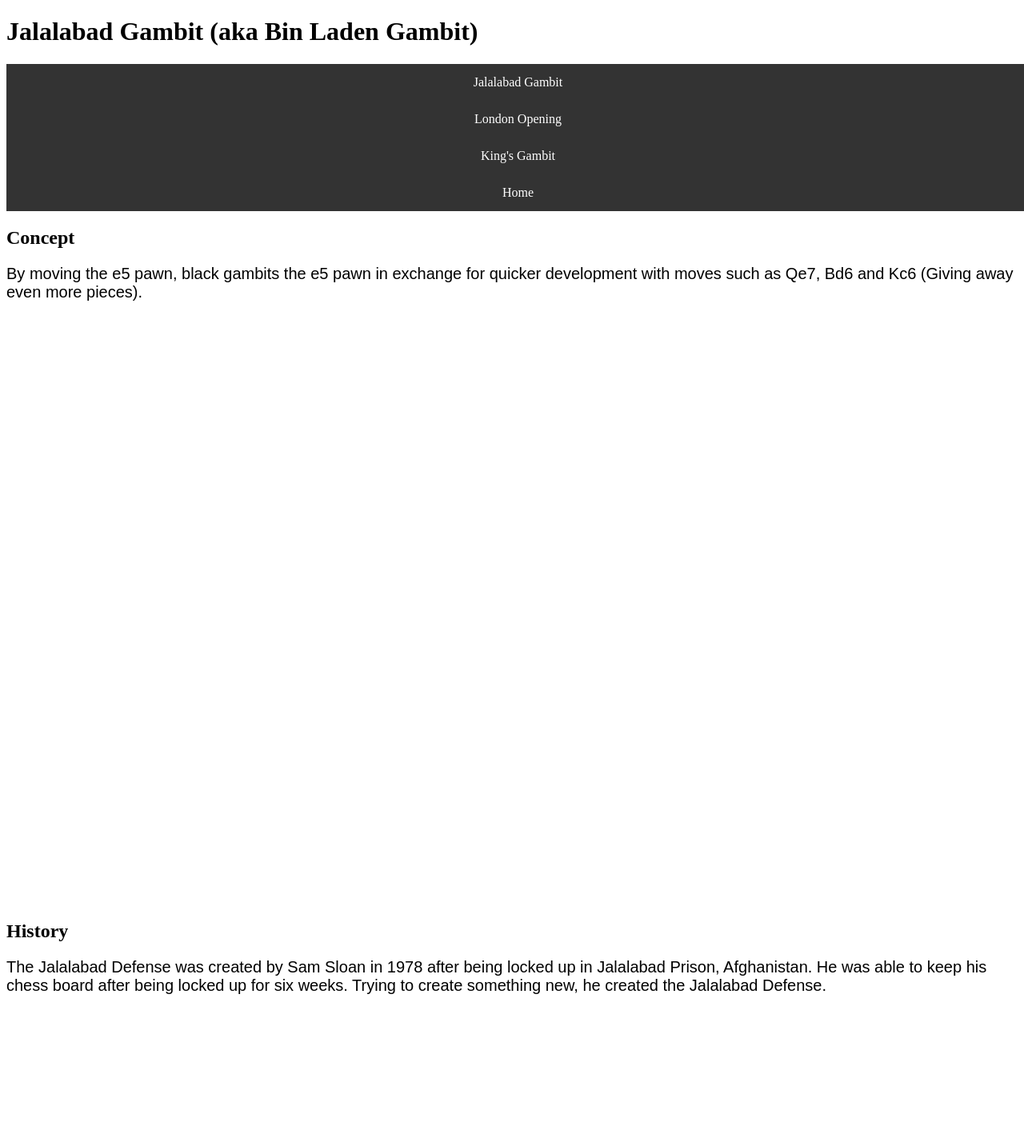
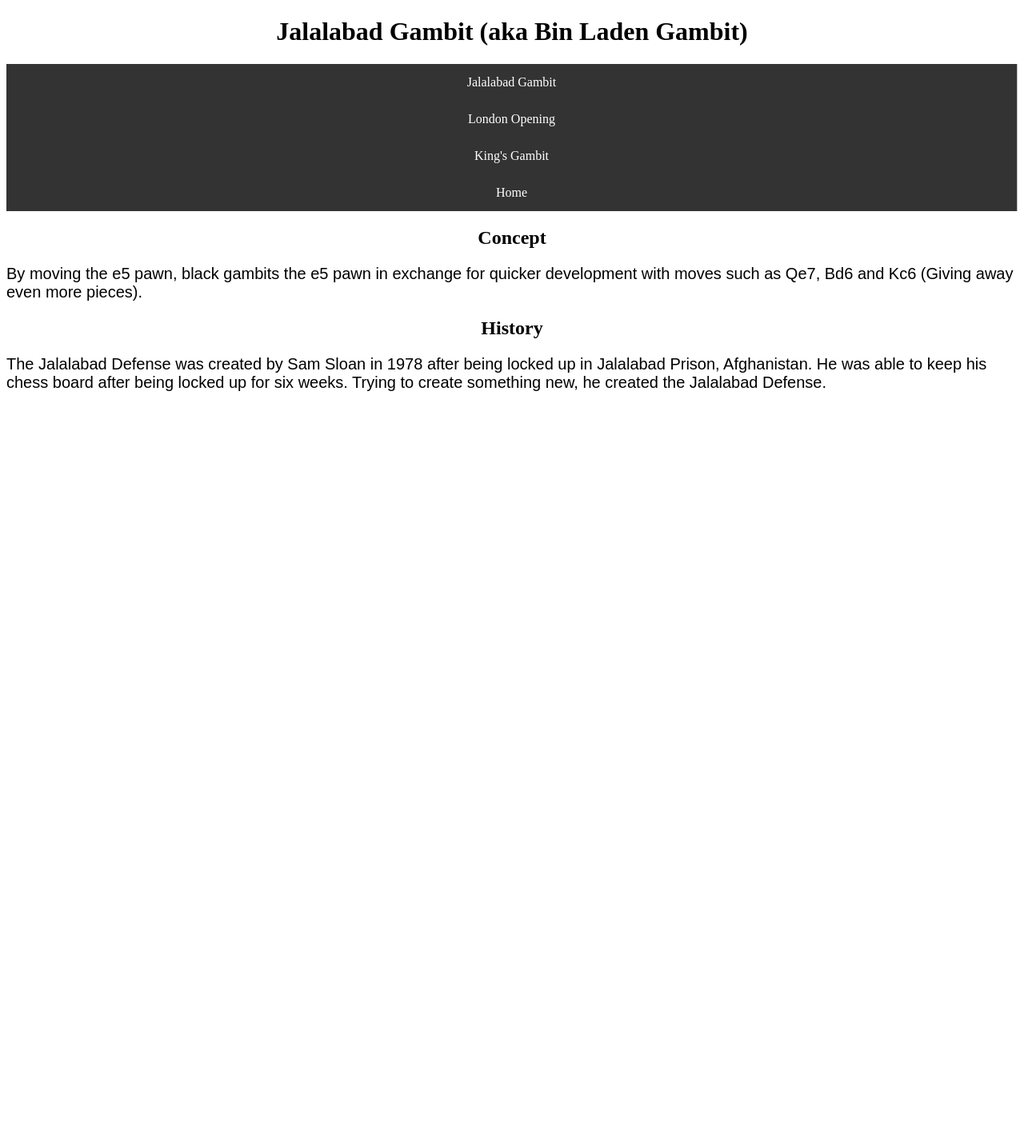
Before and after one commit to bossansh/MrMillard-P2, a PHP site: page /BinLaden.html in a window 1280 px wide. Shown: the top 1418 px of the page at 80% size. After the commit the page ends 489 px from the top, so only its background shows below. Run offline with PHP 8.4, Linux system fonts and the light colour scheme.

Commit message:
Update style.css

```diff
--- a/style.css
+++ b/style.css
@@ -1,4 +1,3 @@
-html, body {
-  height: 100%;
-  width: 100%;
+h1, h2 {
+      text-align: center;
 }
```
